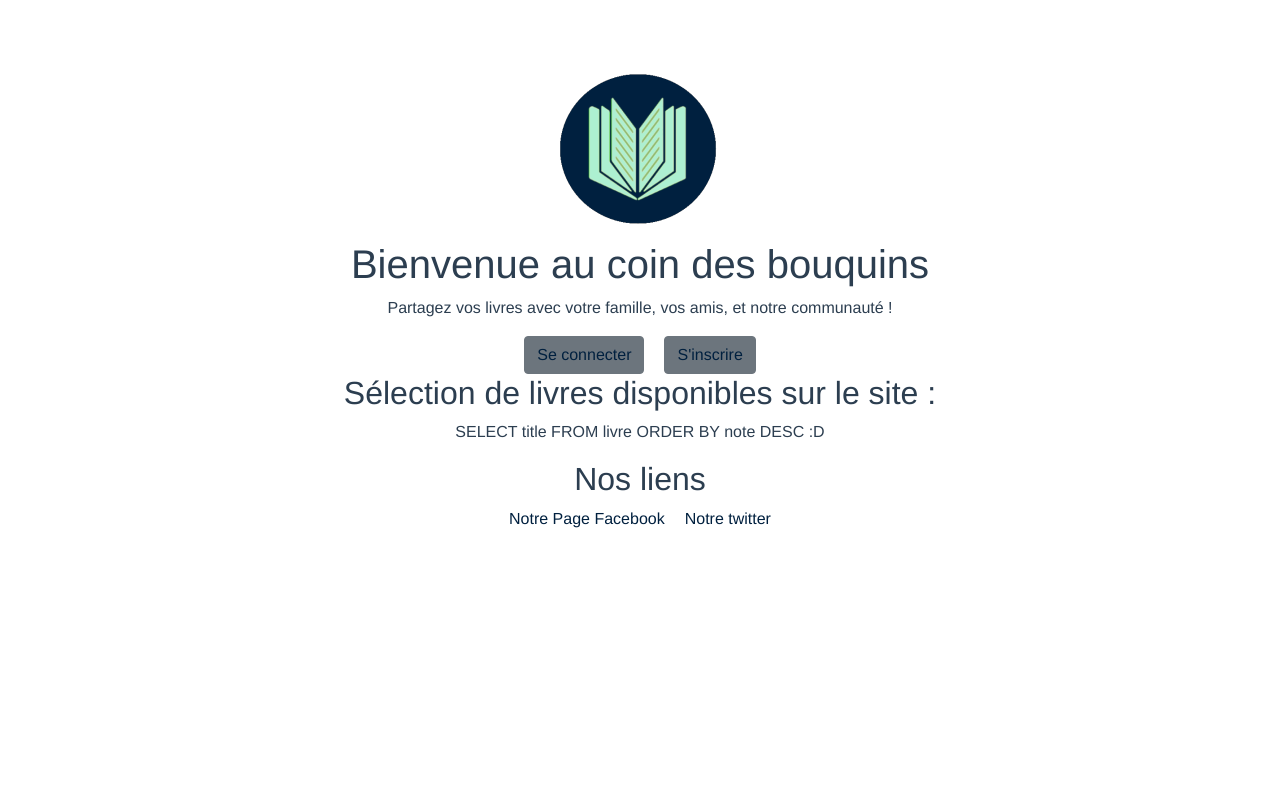
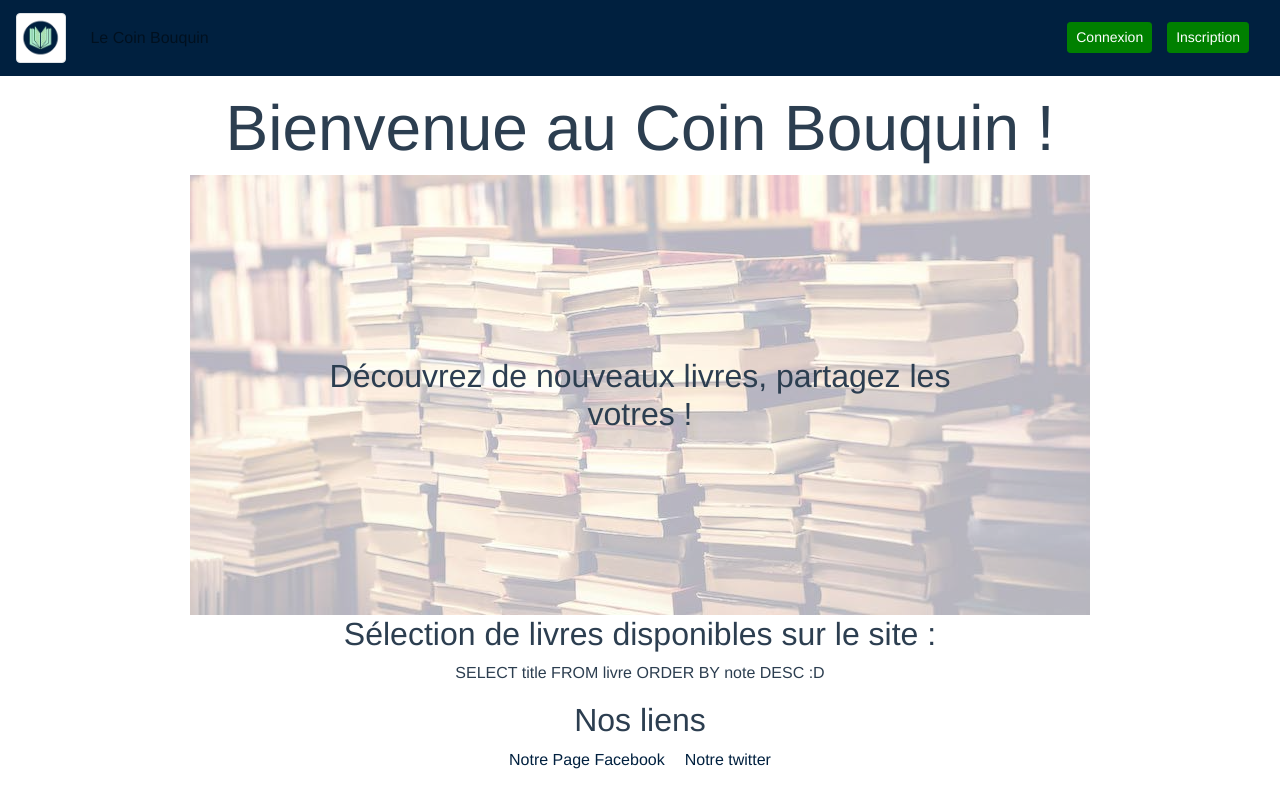
Before and after one commit to amende/LeCoinDesBouquins, a Vue app: page /#/ in a window 1280 px wide. Built offline with nearby package versions, Linux system fonts and the light colour scheme.

Commit message:
added navbar

```diff
--- a/index.html
+++ b/index.html
@@ -3,7 +3,7 @@
   <head>
     <meta charset="utf-8">
     <meta name="viewport" content="width=device-width,initial-scale=1.0">
-    <title>LeCoinDesBouquins</title>
+    <title>LeCoinBouquin</title>
     <link rel="shortcut icon" type="image/png" href="/static/logo.png"/>
   </head>
   <body>
--- a/src/App.vue
+++ b/src/App.vue
@@ -1,23 +1,22 @@
 <template>
   <div id="app">
-    <img src="./assets/logo.png">
+    <navbar></navbar>
     <router-view/>
   </div>
 </template>
 
 <script>
+import navbar from '@/components/main-menu/navbar'
+
 export default {
-  name: 'App'
+  name: 'App',
+  components: {
+    navbar
+  }
 }
 </script>
 
 <style>
-#app {
-  font-family: 'Avenir', Helvetica, Arial, sans-serif;
-  -webkit-font-smoothing: antialiased;
-  -moz-osx-font-smoothing: grayscale;
-  text-align: center;
-  color: #2c3e50;
-  margin-top: 60px;
-}
+@import './styles/common.css';
+@import './styles/home.css';
 </style>
--- a/src/components/HelloWorld.vue
+++ /dev/null
@@ -1,64 +0,0 @@
-<template>
-  <div class="hello">
-    <h1>{{ msg }}</h1>
-    <p> Partagez vos livres avec votre famille, vos amis, et notre communauté ! </p>
-      <ul class="nav justify-content-center">
-  <li class="nav-item">
-    <a class="btn btn-secondary" href="#/connexion">Se connecter</a>
-  </li>
-  <li class="nav-item">
-    <a class="btn btn-secondary" href="#/signup">S'inscrire</a>
-  </li>
-</ul>
-<h2> Sélection de livres disponibles sur le site : </h2>
-  <p> SELECT title FROM livre ORDER BY note DESC :D </p>
-    <h2>Nos liens</h2>
-    <ul>
-      <li>
-        <a
-          href="https://facebook.com/gabriel.michard"
-          target="_blank"
-        >
-          Notre Page Facebook
-        </a>
-      </li>
-      <li>
-        <a
-          href="https://twitter.com/GabrielMaurin4"
-          target="_blank"
-        >
-          Notre twitter
-        </a>
-      </li>
-    </ul>
-  </div>
-</template>
-
-<script>
-export default {
-  name: 'HelloWorld',
-  data () {
-    return {
-      msg: 'Bienvenue au coin des bouquins'
-    }
-  }
-}
-</script>
-
-<!-- Add "scoped" attribute to limit CSS to this component only -->
-<style scoped>
-h1, h2 {
-  font-weight: normal;
-}
-ul {
-  list-style-type: none;
-  padding: 0;
-}
-li {
-  display: inline-block;
-  margin: 0 10px;
-}
-a {
-  color: #00203FFF;
-}
-</style>
--- /dev/null
+++ b/src/components/main-menu/navbar.vue
@@ -0,0 +1,37 @@
+<template>
+    <div id="main-navbar">
+    <b-navbar toggleable="lg">
+        <b-navbar-brand href="/">
+            <b-img thumbnail :src="logo_image" class="thumbnail-logo"></b-img>
+        </b-navbar-brand>
+
+        <b-navbar-toggle target="nav-collapse"></b-navbar-toggle>
+
+        <b-collapse id="nav-collapse" is-nav>
+        <b-navbar-nav>
+            <b-nav-item href="/">Le Coin Bouquin</b-nav-item>
+        </b-navbar-nav>
+
+        <!-- Right aligned nav items -->
+        <b-navbar-nav class="ml-auto">
+            <b-nav-form>
+            <b-button size="sm" variant="success" href="#/connexion">Connexion</b-button>
+            <b-button size="sm" variant="success" href="#/signup">Inscription</b-button>
+            </b-nav-form>
+        </b-navbar-nav>
+        </b-collapse>
+    </b-navbar>
+    </div>
+</template>
+
+<script>
+import logo from '@/assets/logo.png'
+export default {
+  name: 'navbar',
+  data () {
+    return {
+      logo_image: logo
+    }
+  }
+}
+</script>
--- a/src/router/index.js
+++ b/src/router/index.js
@@ -1,6 +1,6 @@
 import Vue from 'vue'
 import Router from 'vue-router'
-import HelloWorld from '@/components/HelloWorld'
+import Home from '@/views/Home'
 import test from '@/components/test'
 import inscription from '@/components/inscription'
 import connexion from '@/components/connexion'
@@ -10,8 +10,8 @@ export default new Router({
   routes: [
     {
       path: '/',
-      name: 'HelloWorld',
-      component: HelloWorld
+      name: 'Home',
+      component: Home
     },
     {
       path: '/bouton',
--- /dev/null
+++ b/src/styles/common.css
@@ -0,0 +1,38 @@
+#app {
+    font-family: 'Avenir', Helvetica, Arial, sans-serif;
+    -webkit-font-smoothing: antialiased;
+    -moz-osx-font-smoothing: grayscale;
+    text-align: center;
+    color: #2c3e50;
+    margin-top: 90px;
+  }
+
+:root {
+    --theme-dark-blue: #00203FFF;
+    --theme-green: #ADEFD1FF;
+}
+#main-navbar {
+    background-color: var(--theme-dark-blue);
+    position: fixed;
+    top: 0;
+    width: 100%
+}
+
+.thumbnail-logo {
+    max-width: 50px;
+    max-height: 50px;
+}
+
+.navbar-light .navbar-nav .nav-link {
+    color: white;
+}
+
+.navbar-light .navbar-nav .nav-link:hover {
+    color: green;
+}
+
+#main-navbar .btn-success {
+    background-color: green;
+    border-color: green;
+    margin-right: 15px;
+}
--- /dev/null
+++ b/src/styles/home.css
@@ -0,0 +1,20 @@
+.home .page-title h1{
+    font-size: 4rem;
+}
+
+.home .slogan {
+    position: relative;
+    text-align: center;
+}
+
+.home .slogan img {
+    opacity: 0.3;
+    max-height: 30rem;
+}
+
+.home .slogan h2 {
+    position: absolute;
+    top: 50%;
+    left: 50%;
+    transform: translate(-50%, -50%);
+}
--- /dev/null
+++ b/src/views/Home.vue
@@ -0,0 +1,66 @@
+<template>
+<div class="home">
+  <div class="page-title">
+    <h1>Bienvenue au Coin Bouquin !</h1>
+  </div>
+  <div class="slogan">
+    <b-img :src="background_title" fluid></b-img>
+    <h2>Découvrez de nouveaux livres, partagez les votres !</h2>
+  </div>
+  <div>
+  <h2> Sélection de livres disponibles sur le site : </h2>
+    <p> SELECT title FROM livre ORDER BY note DESC :D </p>
+      <h2>Nos liens</h2>
+      <ul>
+        <li>
+          <a
+            href="https://facebook.com/gabriel.michard"
+            target="_blank"
+          >
+            Notre Page Facebook
+          </a>
+        </li>
+        <li>
+          <a
+            href="https://twitter.com/GabrielMaurin4"
+            target="_blank"
+          >
+            Notre twitter
+          </a>
+        </li>
+      </ul>
+    </div>
+  </div>
+
+</template>
+
+<script>
+import backgroundTitle from '@/assets/bunchofbooks.jpg'
+
+export default {
+  name: 'Home',
+  data () {
+    return {
+      background_title: backgroundTitle
+    }
+  }
+}
+</script>
+
+<!-- Add "scoped" attribute to limit CSS to this component only -->
+<style scoped>
+h1, h2 {
+  font-weight: normal;
+}
+ul {
+  list-style-type: none;
+  padding: 0;
+}
+li {
+  display: inline-block;
+  margin: 0 10px;
+}
+a {
+  color: #00203FFF;
+}
+</style>
```
Also changed, not shown: src/assets/bunchofbooks.jpg (added).
